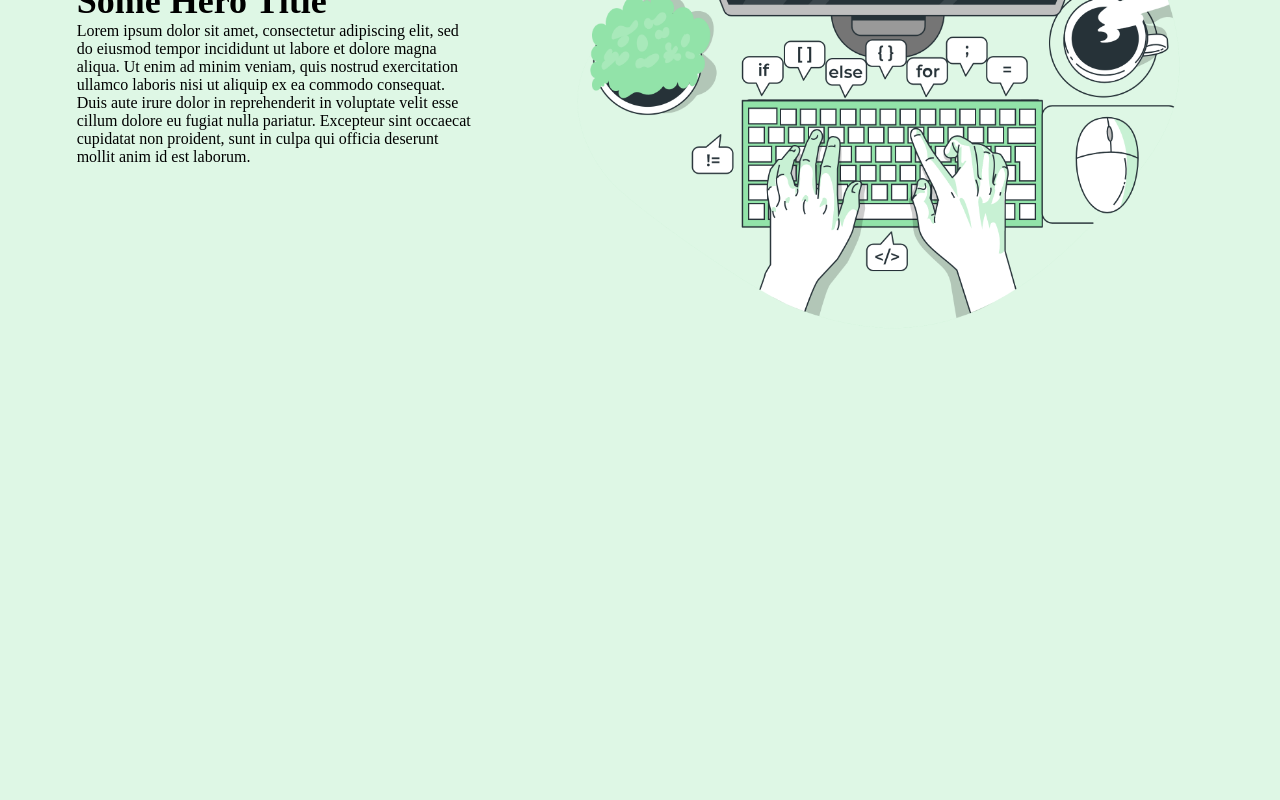
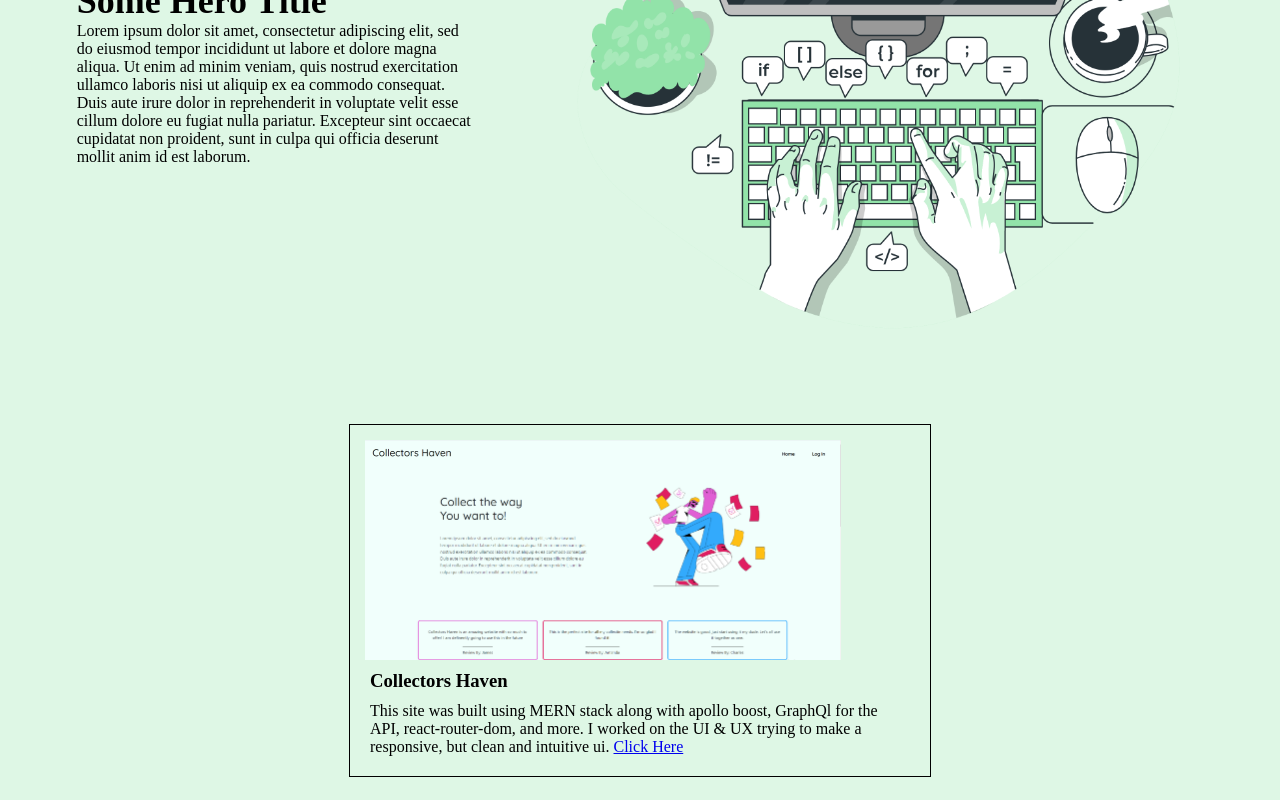
Before and after one commit to climbingryan/portfolioV2, a React (Create React App) app in the folder portfolio/: page / in a window 1280 px wide. Shown: the part 372-1172 px from the top of the page. Before the commit the page ends 800 px from the top, so only its background shows below. Built offline with nearby package versions, Linux system fonts and the light colour scheme.

Commit message:
add projects component w/ basic styles

```diff
--- a/portfolio/src/App.css
+++ b/portfolio/src/App.css
@@ -67,3 +67,36 @@ header {
     max-height: 300px;
   }
 }
+
+
+/* =================
+    ? Projects
+ ===================*/
+.projects-handler {
+  margin-top: 50px;
+  height: 50vh;
+  display: flex;
+  justify-content: center;
+  align-items: center;
+  flex-flow: row wrap;
+}
+.project-container {
+  border: 1px solid black;
+  padding: 15px;
+  margin: 5px 10px;
+}
+.collectors-haven {
+  background-image: url('./assets/images/collectors-haven.PNG');
+  background-position: fixed;
+  background-size: cover;
+  width: 476px;
+  height: 220px;
+}
+.project-text-container h3 {
+  margin-top: 5px;
+  padding: 5px;
+}
+.project-text-container p {
+  max-width: 550px;
+  padding: 5px;
+}
--- a/portfolio/src/App.js
+++ b/portfolio/src/App.js
@@ -1,12 +1,14 @@
 import './App.css';
 import Header from './components/Header';
 import Hero from './components/Hero';
+import Projects from './components/Projects';
 
 function App() {
   return (
   <>
     <Header />
     <Hero />
+    <Projects />
   </>
   );
 }
--- /dev/null
+++ b/portfolio/src/components/Projects/index.js
@@ -0,0 +1,31 @@
+import React from 'react'
+import collectorsHaven from '../../assets/images/collectors-haven.PNG'
+
+const Projects = () => {
+    const projects = [
+        {
+            "title": "Collectors Haven",
+            "description": "This site was built using MERN stack along with apollo boost, GraphQl for the API, react-router-dom, and more. I worked on the UI & UX trying to make a responsive, but clean and intuitive ui. ",
+            "img": '../../assets/images/collectors-haven.PNG',
+            "link": {collectorsHaven},
+            "class": "collectors-haven",
+        },
+    ]
+    return (
+        <div className='projects-handler'>
+          {projects.map((project) => {
+            return (
+              <div key={project.title} className='project-container'>
+                <div alt='' className={project.class}></div>
+                <div className='project-text-container'>
+                  <h3>{project.title}</h3>
+                  <p>{project.description} <a href={project.link}>Click Here</a></p>
+                </div>
+              </div>
+            )
+          })}
+        </div>
+    );
+};
+
+export default Projects;
```
Also changed, not shown: portfolio/src/assets/images/collectors-haven.PNG (added).
